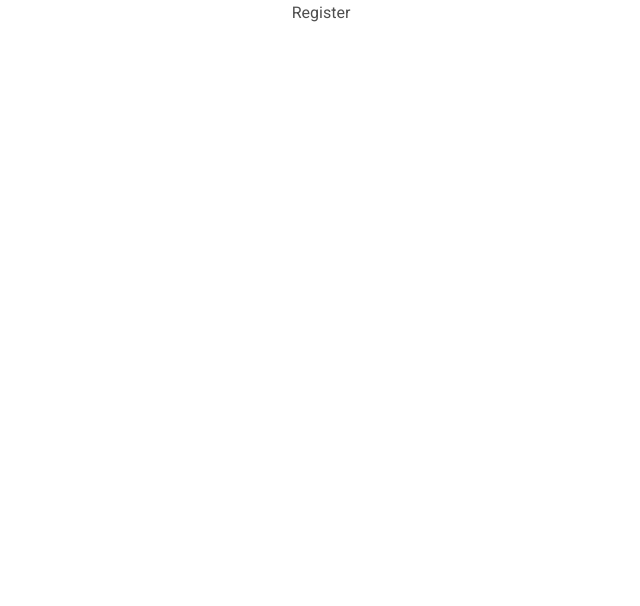
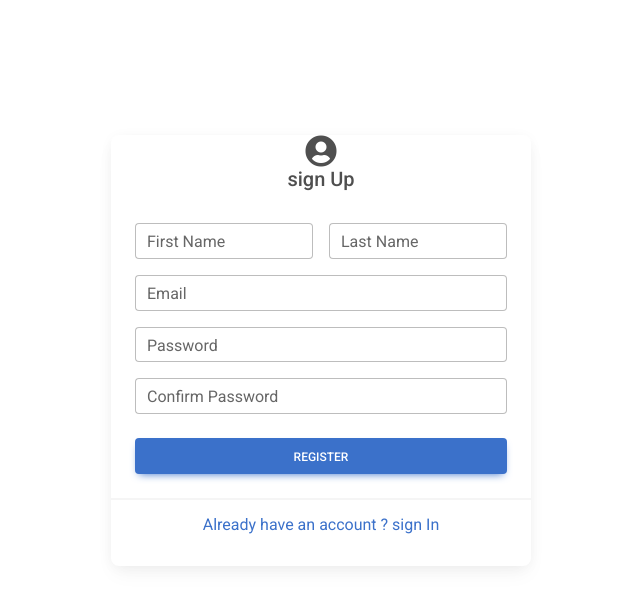
Before and after one commit to Rohanp07/Tour-Pedia-, a React (Create React App) app in the folder client/: page /register in a window 1280 px wide. Shown: the top 606 px of the page, without its empty margins (319-959 px from the left). Built offline with nearby package versions, Linux system fonts and the light colour scheme.

Commit message:
Register completed

```diff
--- a/client/src/Pages/Register.js
+++ b/client/src/Pages/Register.js
@@ -1,9 +1,166 @@
-import React from 'react'
+import React, { useEffect, useState } from 'react'
+import { MDBCard, MDBCardBody, MDBInput, MDBCardFooter, MDBValidation, MDBBtn, MDBIcon, MDBSpinner, MDBValidationItem } from 'mdb-react-ui-kit';
+import { Link, useNavigate } from 'react-router-dom';
+
+import { useDispatch, useSelector } from 'react-redux';
+import { toast } from 'react-toastify';
+import { register } from '../redux/features/authSlice';
+
+const initialState = {
+  firstName: '',
+  lastName: '',
+  email: '',
+  password: '',
+  confirmPassword: '',
+}
 
 const Register = () => {
+  const [formValue, setFormValue] = useState(initialState);
+  const { firstName, lastName, email, password, confirmPassword } = formValue;
+
+  //loading states,error  and stuff
+  const { loading, error } = useSelector((state) => ({ ...state.auth }));
+
+
+  //redux
+  const dispatch = useDispatch();
+
+  //navigator
+  const navigate = useNavigate();
+
+  useEffect(() => {
+    error && toast.error(error);
+
+
+  }, [error]);
+
+  const handleSubmit = (e) => {
+    e.preventDefault();
+
+    if (password != confirmPassword) {
+      return toast.error("Passwords do not match");
+
+    }
+
+    //if we have email and password both then only call login action
+    if (email && password && firstName && lastName && confirmPassword) {
+
+      dispatch(register({ formValue, navigate, toast }));
+    }
+
+
+  }
+
+  const onInputChange = (e) => {
+    let { name, value } = e.target;
+    setFormValue({ ...formValue, [name]: value });
+
+
+  }
+
   return (
-    <div>Register</div>
+    <div style={{ margin: "auto", padding: "15px", maxWidth: "450px", alignContent: "center", marginTop: "120px" }}>
+      <MDBCard>
+        <MDBIcon fas icon="user-circle" className="fa-2x" />
+        <h5>sign Up</h5>
+        <MDBCardBody>
+          <MDBValidation onSubmit={handleSubmit} noValidate className='row g-3'>
+
+            <div className='col-md-6'>
+              <MDBValidationItem feedback="Please provide  FirstName" invalid>
+                <MDBInput
+                  label="First Name"
+                  type="text"
+                  value={firstName}
+                  name="firstName"
+                  onChange={onInputChange}
+                  required
+                />
+              </MDBValidationItem>
+
+            </div>
+
+            <div className='col-md-6'>
+              <MDBValidationItem feedback="Please provide  lastName" invalid>
+                <MDBInput
+                  label="Last Name"
+                  type="text"
+                  value={lastName}
+                  name="lastName"
+                  onChange={onInputChange}
+                  required
+                />
+              </MDBValidationItem>
+
+            </div>
+
+            <div className='col-md-12'>
+              <MDBValidationItem feedback="Please provide  email" invalid>
+                <MDBInput
+                  label="Email"
+                  type="email"
+                  value={email}
+                  name="email"
+                  onChange={onInputChange}
+                  required
+                />
+              </MDBValidationItem>
+
+            </div>
+            <div className='col-md-12'>
+              <MDBValidationItem feedback="Please provide  password" invalid >
+                <MDBInput
+                  label="Password"
+                  type="password"
+                  value={password}
+                  name="password"
+                  onChange={onInputChange}
+                  required
+
+                />
+              </MDBValidationItem>
+            </div>
+            <div className='col-md-12'>
+              <MDBValidationItem feedback="Please comfirm  password" invalid >
+                <MDBInput
+                  label="Confirm Password"
+                  type="password"
+                  value={confirmPassword}
+                  name="confirmPassword"
+                  onChange={onInputChange}
+                  required
+
+                />
+              </MDBValidationItem>
+            </div>
+
+            <div className='col-md-12'>
+
+              <MDBBtn style={{ width: "100%" }} className="mt-2">
+                {loading && (
+                  <MDBSpinner
+                    size="sm"
+                    role="status"
+                    tag='span'
+                    className='me-2'
+                  />
+                )}
+                Register
+              </MDBBtn>
+            </div>
+
+          </MDBValidation>
+        </MDBCardBody>
+        <MDBCardFooter>
+          <Link to="/login">
+            <p>Already have  an account ? sign In</p>
+
+          </Link>
+        </MDBCardFooter>
+      </MDBCard>
+
+    </div>
   )
 }
 
-export default Register
+export default Register;
--- a/client/src/redux/api.js
+++ b/client/src/redux/api.js
@@ -3,3 +3,4 @@ import axios from 'axios';
 const API = axios.create({ baseURL: 'http://localhost:5000' });
 
 export const signIn = (formdata) => API.post("/users/signIn", formdata);
+export const signUp = (formdata) => API.post("/users/signUp", formdata);
--- a/client/src/redux/features/authSlice.js
+++ b/client/src/redux/features/authSlice.js
@@ -6,6 +6,20 @@ export const login = createAsyncThunk("auth/login", async ({ formValue, navigate
     try {
         const response = await api.signIn(formValue);
         toast.success("Login Successful");
+        navigate("/");
+        return response.data;
+    } catch (err) {
+        return rejectWithValue(err.response.data);
+    }
+
+
+});
+
+//register
+export const register = createAsyncThunk("auth/register", async ({ formValue, navigate, toast }, { rejectWithValue }) => {
+    try {
+        const response = await api.signUp(formValue);
+        toast.success("Registration  Successful");
         navigate("/");
         return response.data;
     } catch (err) {
@@ -37,6 +51,21 @@ const authSlice = createSlice({
         [login.rejected]: (state, action) => {
             state.loading = false;
             state.error = action.payload.message;
+        },
+
+        [register.pending]: (state, action) => {
+            state.loading = true;
+        },
+        [register.fulfilled]: (state, action) => {
+            state.loading = false;
+            localStorage.setItem("profile", JSON.stringify({ ...action.payload }));
+            state.user = action.payload;
+
+
+        },
+        [register.rejected]: (state, action) => {
+            state.loading = false;
+            state.error = action.payload.message;
         }
 
     }
```
Also changed, not shown: 1 other file (tests, documents, lock files or other folders).
